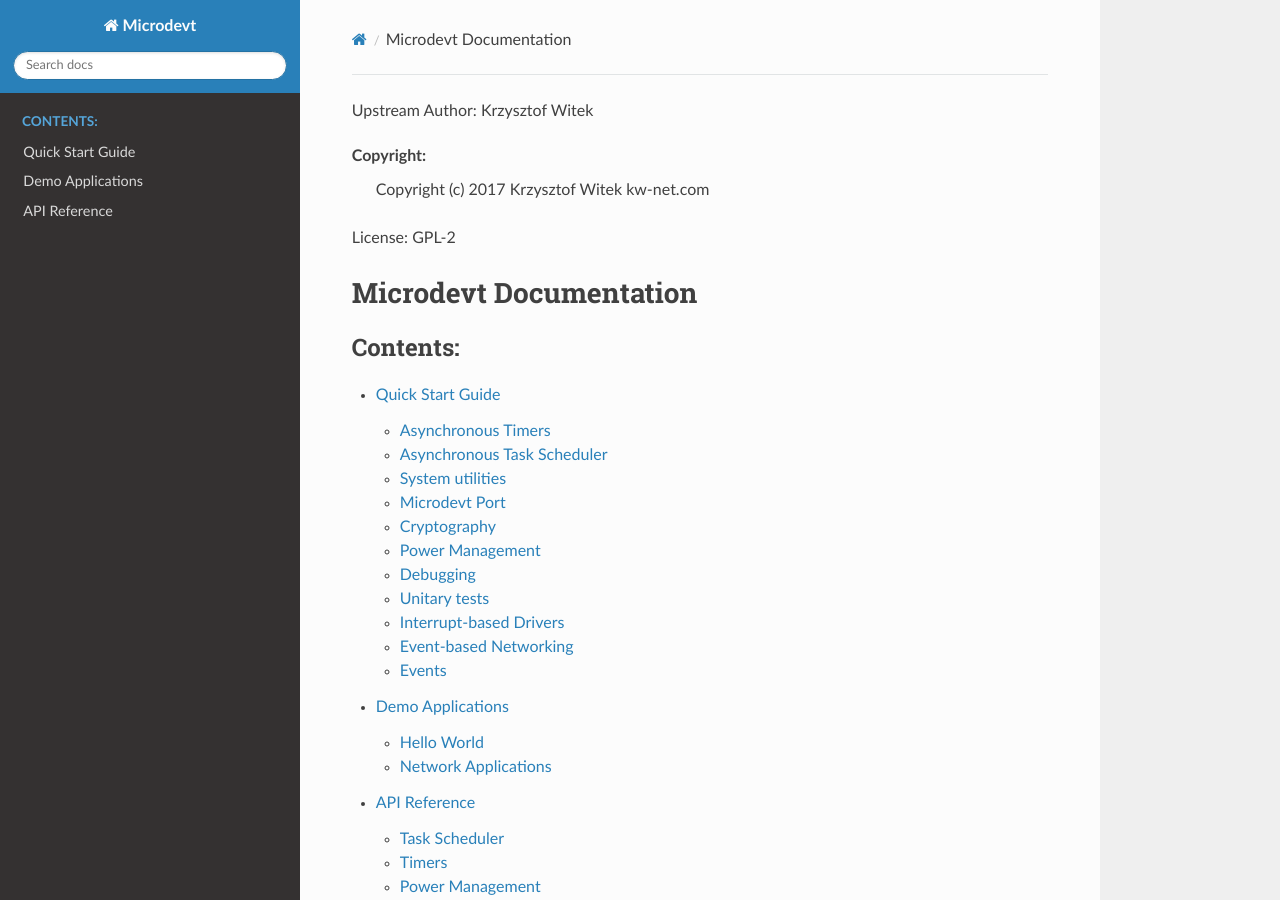
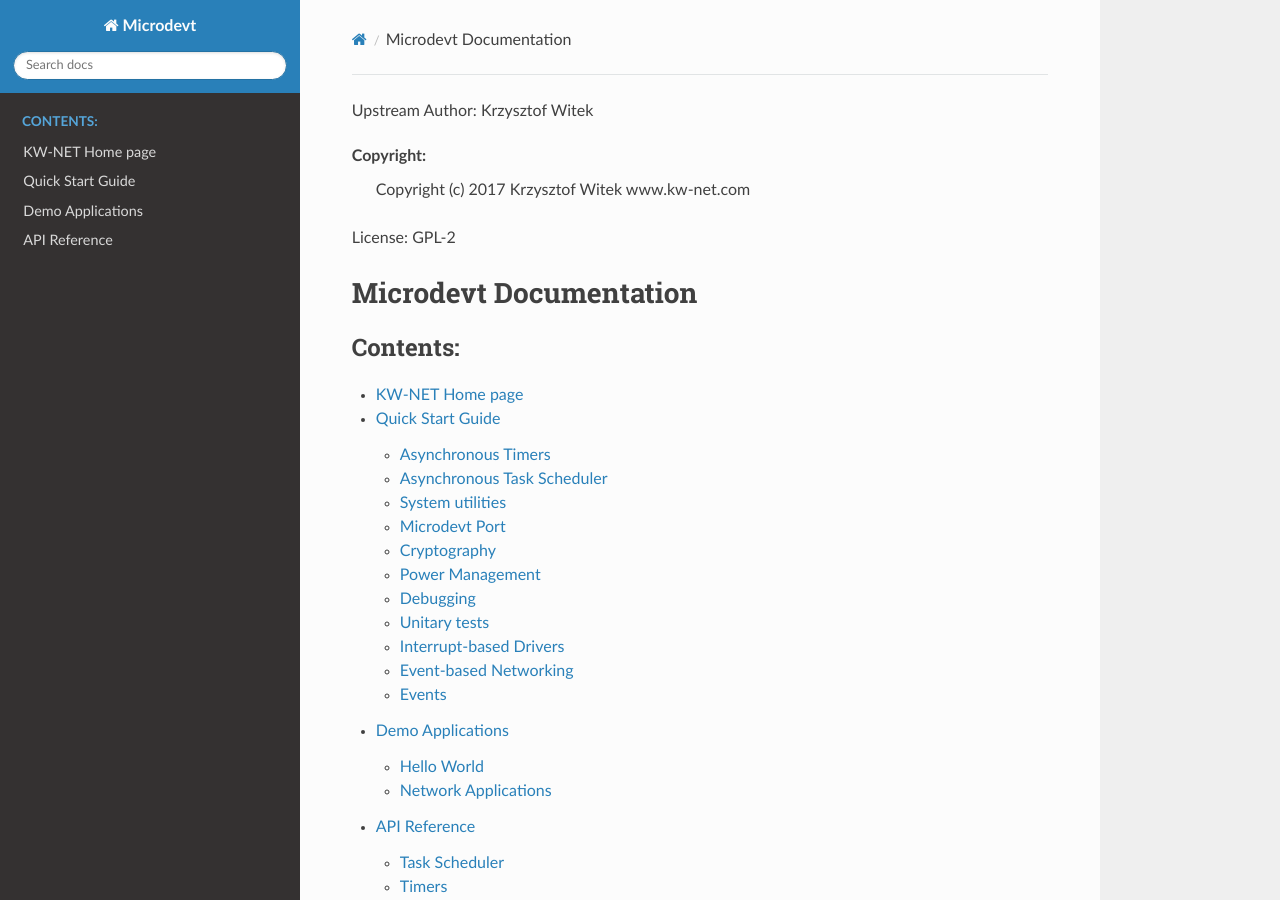
Before and after one commit to KrzysztofW/microdevt, a Sphinx documentation site: the page built from docs/index.rst, in a window 1280 px wide and 900 px high. Built offline with Sphinx 7.4.7 and the Read the Docs theme 2.0.0, drawn with Linux system fonts in a browser that asks for light colours.

Commit message:
docs: add home page link
Signed-off-by: Krzysztof Witek <kwitek@kw-net.com>

```diff
--- a/docs/index.rst
+++ b/docs/index.rst
@@ -1,7 +1,7 @@
 Upstream Author: Krzysztof Witek
 
 Copyright:
-	 Copyright (c) 2017 Krzysztof Witek kw-net.com
+	 Copyright (c) 2017 Krzysztof Witek www.kw-net.com
 
 License: GPL-2
 
@@ -12,6 +12,7 @@ Microdevt Documentation
    :maxdepth: 2
    :caption: Contents:
 
+   KW-NET Home page <https://www.kw-net.com>
    Quick-Start-Guide.rst
    Demo-apps.rst
    API.rst
```
